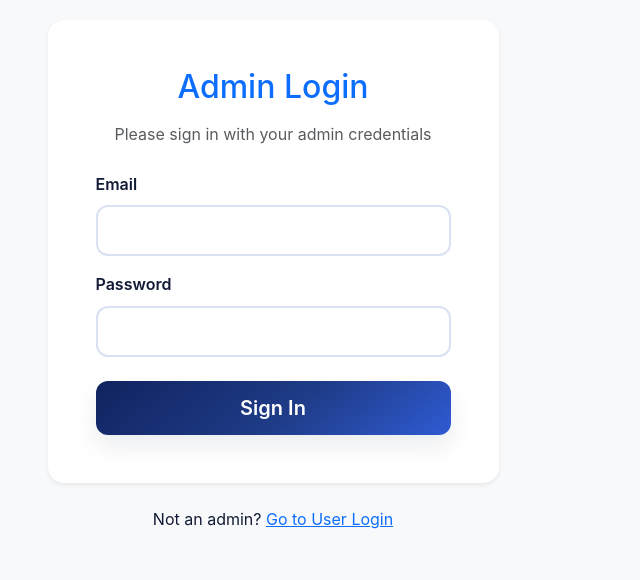
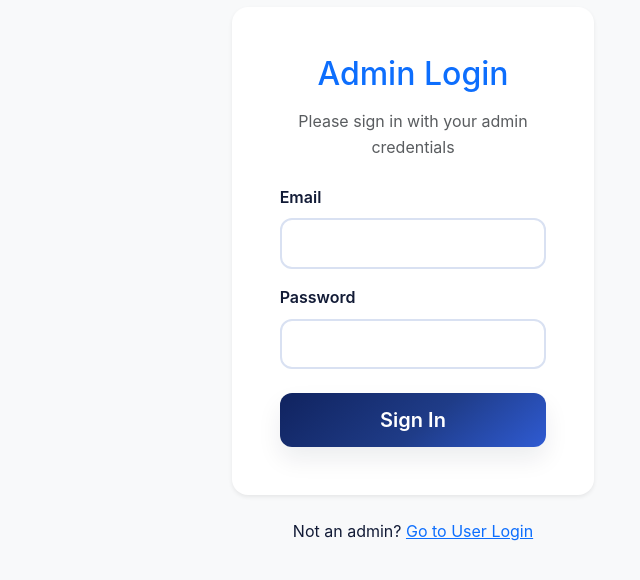
Before and after one commit to sarmadnaeem111/Shop-Management-Portal-System, a React (Create React App) app: page /admin/login in a window 1280 px wide. Shown: the part 116-696 px from the top of the page, without its empty margins (367-1007 px from the left). Built offline with nearby package versions, Linux system fonts and the light colour scheme; no server answers; what cloudinary-core would draw is missing.

Commit message:
Update App.css

```diff
--- a/src/App.css
+++ b/src/App.css
@@ -30,6 +30,46 @@ body {
   font-family: 'Inter', -apple-system, BlinkMacSystemFont, 'Segoe UI', 'Roboto', sans-serif;
   color: var(--text-primary);
   line-height: 1.6;
+}
+
+.container,
+.container-sm,
+.container-md,
+.container-lg,
+.container-xl,
+.container-xxl {
+  width: 100%;
+  max-width: 100%;
+  margin-left: 0 !important;
+  margin-right: 0 !important;
+  padding-left: 1.25rem;
+  padding-right: 1.25rem;
+}
+
+@media (min-width: 768px) {
+  .container,
+  .container-sm,
+  .container-md,
+  .container-lg,
+  .container-xl,
+  .container-xxl {
+    padding-left: 1.75rem;
+    padding-right: 1.75rem;
+  }
+}
+
+@media (min-width: 992px) {
+  .container,
+  .container-sm,
+  .container-md,
+  .container-lg,
+  .container-xl,
+  .container-xxl {
+    margin-left: 280px !important;
+    max-width: calc(100% - 280px);
+    padding-left: 2.25rem;
+    padding-right: 2.25rem;
+  }
 }
 
 .App {
```
